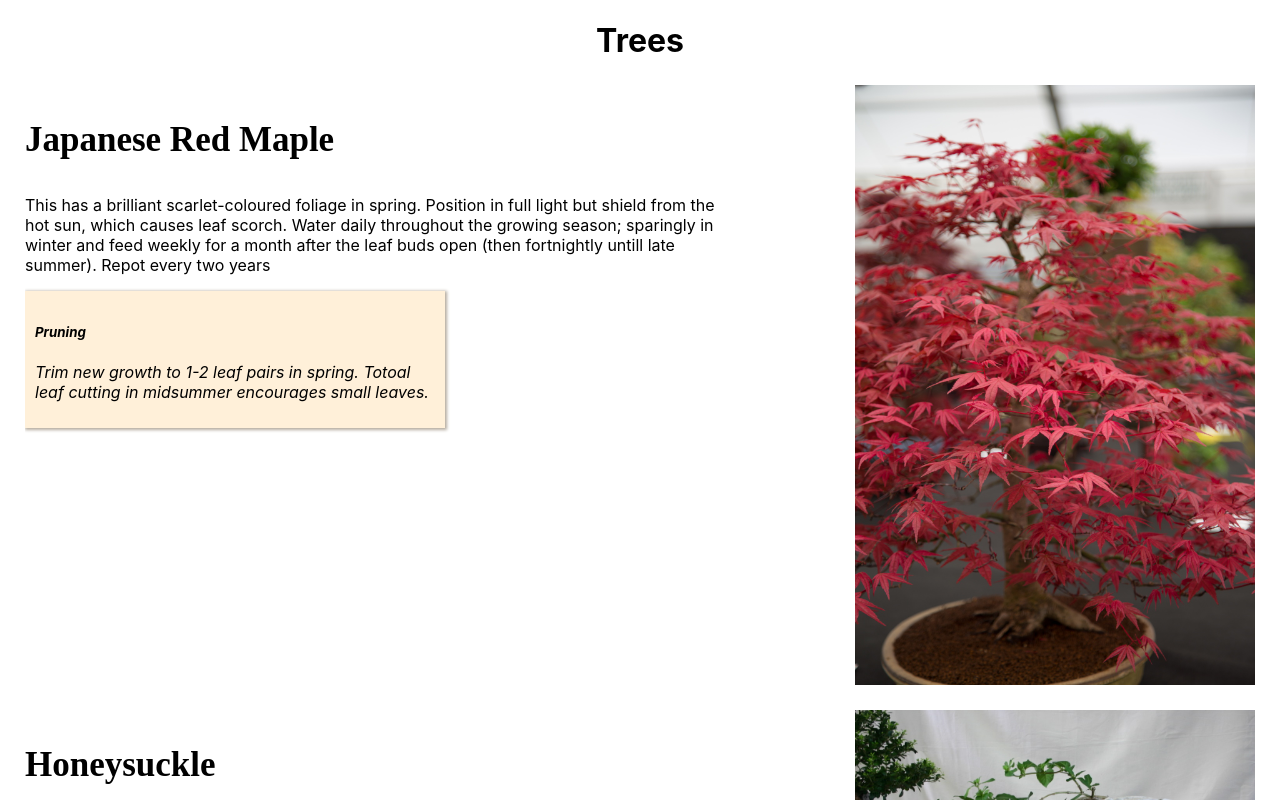
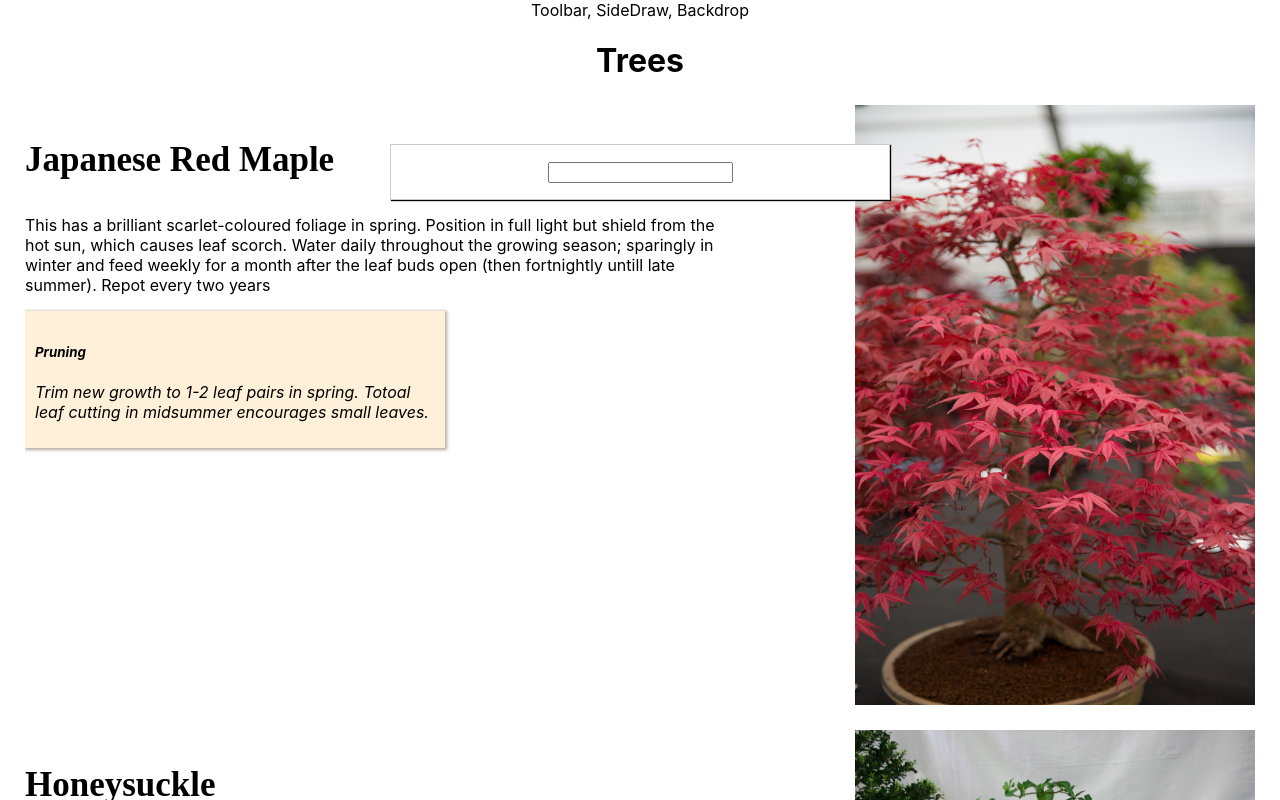
Before and after one commit to nataliegroeneboom/bonsai-app, a React (Create React App) app: page / in a window 1280 px wide. Shown: the top 800 px of the page. Built offline with nearby package versions, Linux system fonts and the light colour scheme; a web font is replaced by a local one.

Commit message:
add Modal to app and start on TreeForm

```diff
--- a/src/components/Layout/Layout.js
+++ b/src/components/Layout/Layout.js
@@ -3,7 +3,7 @@ import Aux from '../../hoc/Aux';
 
 const layout = (props) => (
     <Aux>
-        <div></div>
+        <div>Toolbar, SideDraw, Backdrop</div>
         <main>
             {props.children}
         </main>
--- /dev/null
+++ b/src/components/UI/Modal/Modal.js
@@ -0,0 +1,10 @@
+import React from 'react';
+import classes from './Modal.module.css';
+
+const modal = (props) => (
+<div className={classes.Modal}>
+    {props.children}
+</div>
+)
+
+export default modal;
--- /dev/null
+++ b/src/components/UI/Modal/Modal.module.css
@@ -0,0 +1,20 @@
+.Modal{
+    position: fixed;
+    z-index: 500;
+    background-color: white;
+    width: 70%;
+    border: 1px solid #ccc;
+    box-shadow: 1px 1px 1px black;
+    padding: 16px;
+    left: 15%;
+    top: 18%;
+    box-sizing: border-box;
+    transition: all 0.3s ease-out;
+}
+
+@media(min-width: 600px){
+    .Modal{
+        width: 500px;
+        left: calc(50% - 250px);
+    }
+}
--- a/src/containers/Species/Species.js
+++ b/src/containers/Species/Species.js
@@ -1,5 +1,7 @@
 import React, {Component} from 'react';
 import Tree from '../../components/Tree/Tree';
+import Modal from '../../components/UI/Modal/Modal';
+import TreeForm from '../TreeForm/TreeForm';
 
 class Species extends Component {
     state = {
@@ -41,6 +43,7 @@ class Species extends Component {
     render(){
         return (
             <div>
+                <Modal><TreeForm /></Modal>
                 <h1>Trees</h1>
                 {this.state.trees.map(tree=>{
                     return <Tree key={tree.id} name={tree.name} description={tree.description} pruning={tree.pruning} image={tree.image}/>
--- /dev/null
+++ b/src/containers/TreeForm/TreeForm.js
@@ -0,0 +1,32 @@
+import React, {Component} from 'react';
+
+class TreeForm extends Component {
+    state = {
+        trees: [
+            {id: 0,
+            name: '',
+            description: '',
+            pruning: '',
+            image: {
+                src: '',
+                alt: ''
+                }
+            }
+        ]
+    }
+
+    changeHandler = event => {
+        this.setState({
+
+        })
+    }
+    render(){
+        return (
+            <form>
+                <input type="text" value='' onChange={this.changeHandler} />
+            </form>
+        )
+    }
+}
+
+export default TreeForm;
```
Also changed, not shown: src/components/UI/Backdrop/Backdrop.js (added).
